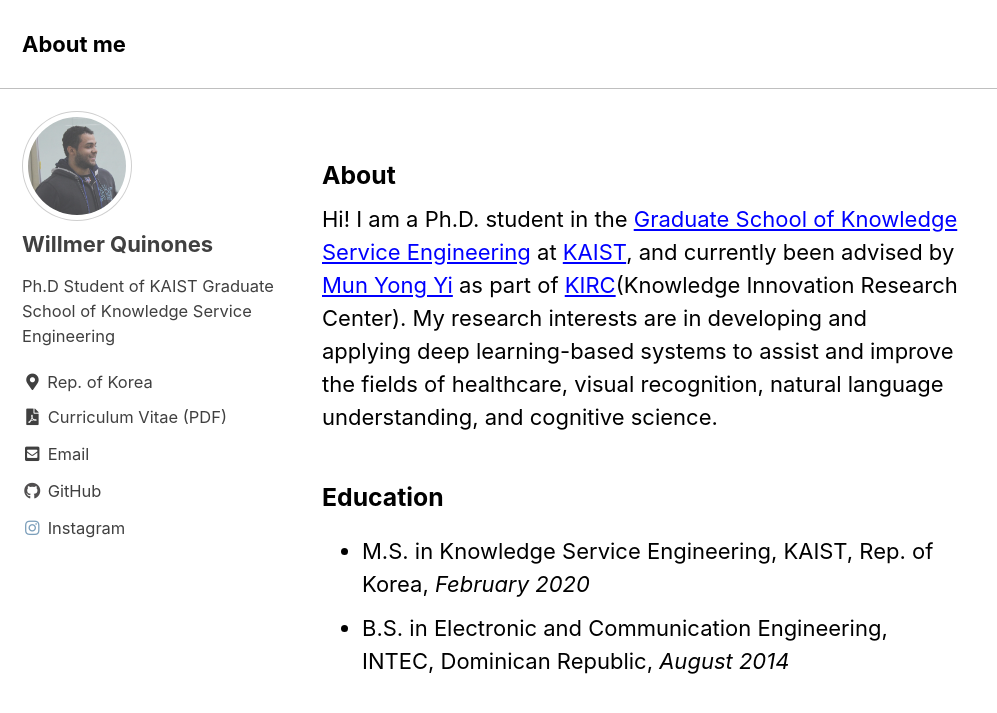
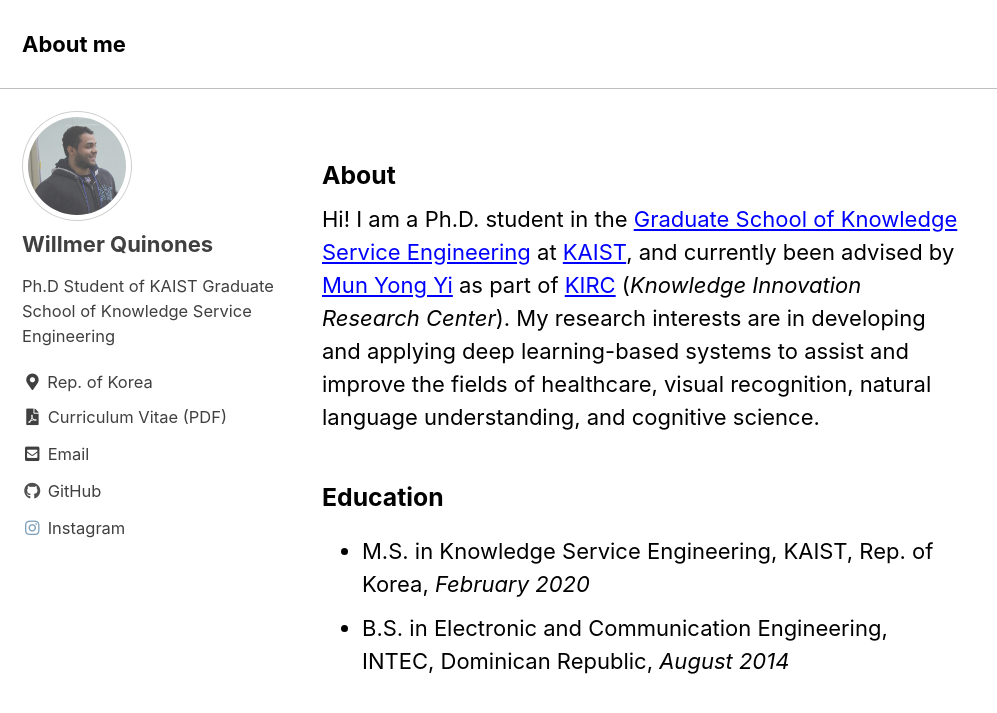
Before and after one commit to WRafell/wrafell.github.io, a Jekyll site: the page built from _pages/about.md, in a window 1280 px wide. Shown: the top 713 px of the page, without its empty margins (0-997 px from the left). Built offline with Jekyll 4.4.1, drawn with Linux system fonts in a browser that asks for light colours; cached includes are drawn as plain includes.

```diff
--- a/_pages/about.md
+++ b/_pages/about.md
@@ -12,7 +12,7 @@ redirect_from:
 
 ### About
 
-Hi! I am a Ph.D. student in the [Graduate School of Knowledge Service Engineering](https://kse.kaist.ac.kr/) at [KAIST](https://www.kaist.ac.kr/en/), and currently been advised by [Mun Yong Yi](http://kirc.kaist.ac.kr/people_director.html) as part of [KIRC](http://kirc.kaist.ac.kr/)(Knowledge Innovation Research Center). My research interests are in developing and applying deep learning-based systems to assist and improve the fields of healthcare, visual recognition, natural language understanding, and cognitive science.
+Hi! I am a Ph.D. student in the [Graduate School of Knowledge Service Engineering](https://kse.kaist.ac.kr/) at [KAIST](https://www.kaist.ac.kr/en/), and currently been advised by [Mun Yong Yi](http://kirc.kaist.ac.kr/people_director.html) as part of [KIRC](http://kirc.kaist.ac.kr/) (*Knowledge Innovation Research Center*). My research interests are in developing and applying deep learning-based systems to assist and improve the fields of healthcare, visual recognition, natural language understanding, and cognitive science.
 
 ### Education
 
```
